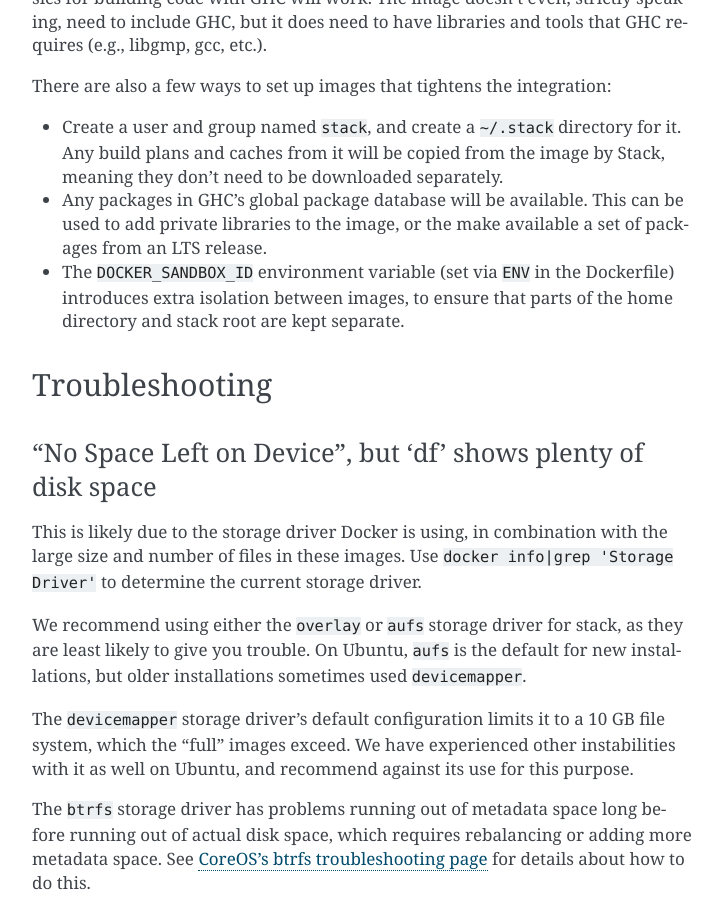
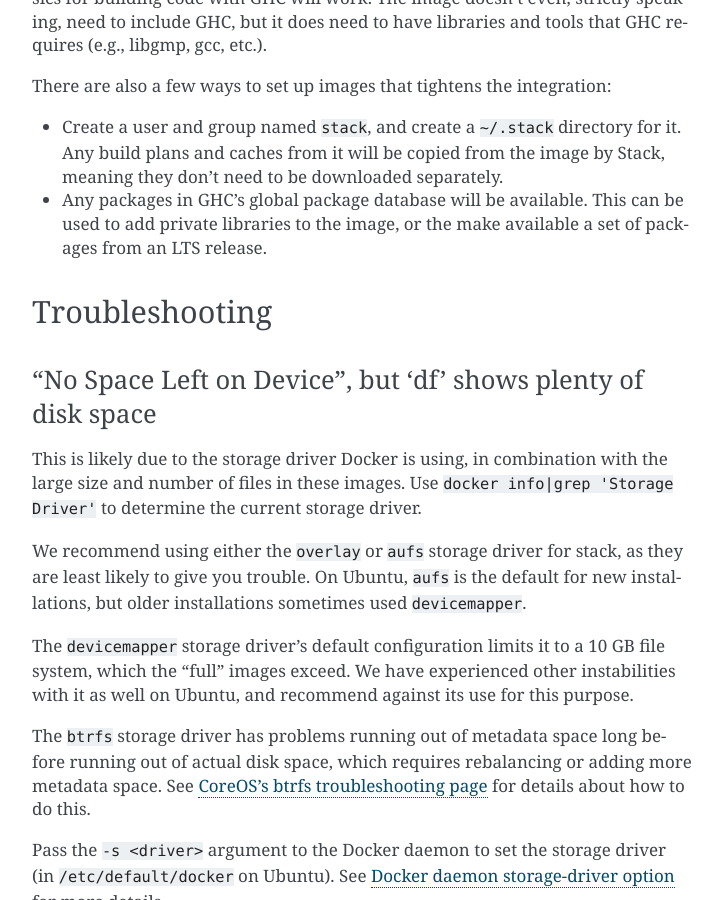
Before and after one commit to commercialhaskell/stack, a Sphinx documentation site: the page built from doc/docker_integration.md, in a window 1280 px wide and 900 px high, scrolled down 8398 px. Shown: the whole window, without its empty margins (388-1110 px from the left). Built offline with Sphinx 7.4.7, drawn with Linux system fonts in a browser that asks for light colours.

Commit message:
Separate binaries/libs for Docker builds
- Adds extra text that idenfies Docker repo used for build to
  platformVariantRelDir (fixes #911)
- Adds platformVariantRelDir to `setup-exe-cache` (fixes #1367)
- Removes special sandboxing of ~/.cabal, ~/.ghc, and ~/.ghcjs (no
  longer relevant for Stack)

```diff
--- a/doc/docker_integration.md
+++ b/doc/docker_integration.md
@@ -395,9 +395,6 @@ There are also a few ways to set up images that tightens the integration:
 * Any packages in GHC's global package database will be available. This can be
   used to add private libraries to the image, or the make available a set of
   packages from an LTS release.
-* The `DOCKER_SANDBOX_ID` environment variable (set via `ENV` in the Dockerfile)
-  introduces extra isolation between images, to ensure that parts of the home
-  directory and stack root are kept separate.
 
 Troubleshooting
 -------------------------------------------------------------------------------
```
Also changed, not shown: ChangeLog.md (+3 -0 lines), 7 other files.
